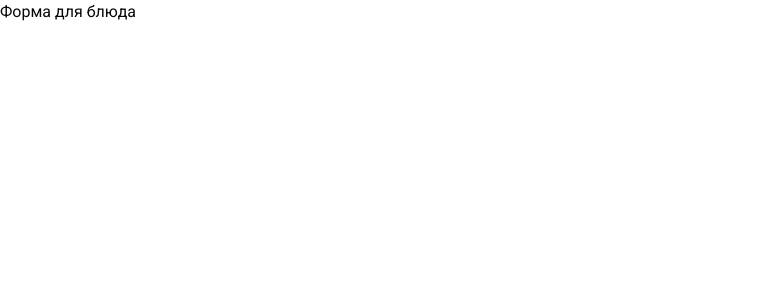
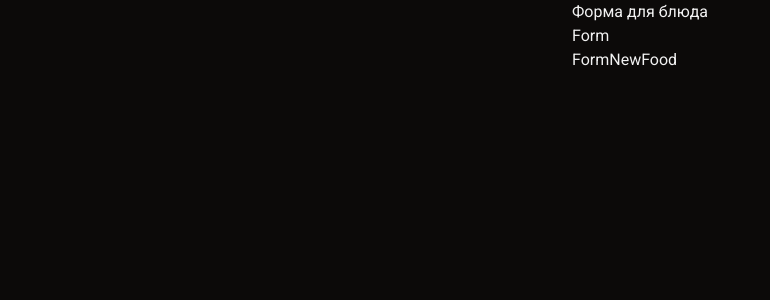
Before and after one commit to Exerbaind/food-pocket-client, a Next.js app: page /new-food in a window 1280 px wide. Shown: the top 300 px of the page, without its empty margins (0-770 px from the left). Built offline with nearby package versions, Linux system fonts and the light colour scheme.

Commit message:
form component wip

```diff
--- a/package.json
+++ b/package.json
@@ -22,6 +22,7 @@
     "postcss": "8.4.27",
     "react": "18.2.0",
     "react-dom": "18.2.0",
+    "react-hook-form": "^7.46.1",
     "react-redux": "^8.1.2",
     "redux": "^4.2.1",
     "tailwind-merge": "^1.14.0",
--- a/src/app/globals.css
+++ b/src/app/globals.css
@@ -51,11 +51,14 @@
 }
 
 body {
-  color: rgb(var(--foreground-rgb));
+  /* color: rgb(var(--foreground-rgb));
+  background-color: rgb(var(--));
   background: linear-gradient(
       to bottom,
       transparent,
       rgb(var(--background-end-rgb))
     )
-    rgb(var(--background-start-rgb));
+    rgb(var(--background-start-rgb)); */
+    background-color: var(--background);
+    color: var(--foreground);
 }
--- a/src/app/layout.tsx
+++ b/src/app/layout.tsx
@@ -1,4 +1,4 @@
-import { store } from '@/store';
+import { store, useAppSelector } from '@/store';
 import Providers from '@/store/Provider';
 import cn from '@/utils/tailwind/cn';
 import type { Metadata } from 'next';
@@ -21,13 +21,15 @@ export default function RootLayout({
 }: {
   children: React.ReactNode;
 }) {
-  const { appService: { theme } } = store.getState();
-  const customClassName = `${roboto.className} ${theme}`;
+  const { theme }  = store.getState().appService;
+  const customClassName = roboto.className;
   return (
     <html lang="ru">
       <Providers>
         <body
-          className={cn('bg-background text-foreground', customClassName)}
+          className={cn('', customClassName, {
+            'dark': theme,
+          })}
         >
           {children}
         </body>
--- /dev/null
+++ b/src/app/new-food/layout.tsx
@@ -0,0 +1,19 @@
+import type { Metadata } from 'next';
+
+export async function Metadata() {
+  return {
+    title: 'Добавление блюда',
+  };
+}
+
+export default function RootLayout({
+  children,
+}: {
+  children: React.ReactNode;
+}) {
+  return (
+    <div className="container flex justify-center">
+      <div className="max-w-max">{children}</div>
+    </div>
+  );
+}
--- a/src/app/new-food/page.tsx
+++ b/src/app/new-food/page.tsx
@@ -1,15 +1,10 @@
-import { Metadata } from 'next';
-
-export async function Metadata() {
-  return {
-    title: 'Добавление блюда',
-  };
-}
+import Form from "@/components/Form";
 
 export default async function Home() {
   return (
     <div>
       <h1>Форма для блюда</h1>
+      <Form type="newFood" />
     </div>
   );
 }
--- /dev/null
+++ b/src/components/Form/components/FormNewFood/index.tsx
@@ -0,0 +1,11 @@
+'use client'
+
+import React from 'react'
+
+function FormNewFood() {
+  return (
+    <div>FormNewFood</div>
+  )
+}
+
+export default FormNewFood
--- /dev/null
+++ b/src/components/Form/index.tsx
@@ -0,0 +1,24 @@
+import React from 'react';
+import FormNewFood from './components/FormNewFood';
+
+type FormTypes = 'newFood';
+
+interface FormProps {
+  type: FormTypes;
+}
+
+const formsList = {
+  newFood: FormNewFood,
+};
+
+function Form({ type }: FormProps) {
+  const FormComponent = formsList[type];
+  return (
+    <div>
+      <div>Form</div>
+      <FormComponent />
+    </div>
+  );
+}
+
+export default Form;
--- a/src/store/app/appSlice.ts
+++ b/src/store/app/appSlice.ts
@@ -1,6 +1,6 @@
 import { PayloadAction, createSlice } from "@reduxjs/toolkit";
 
-type Theme = 'dark' | 'light'
+type Theme = 'dark' | null
 
 interface AppState {
     theme: Theme,
```
Also changed, not shown: 1 other file (tests, documents, lock files or other folders).
